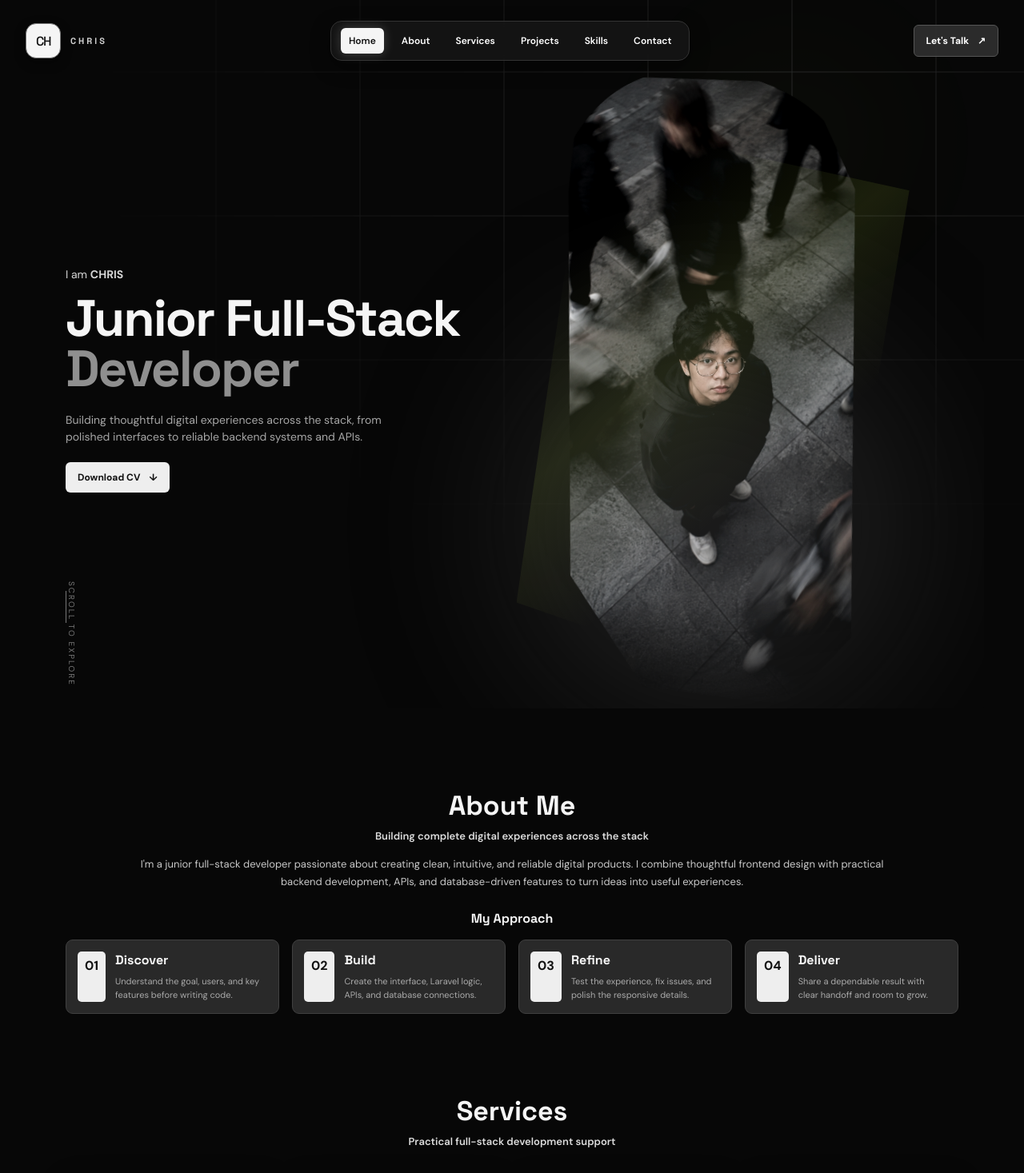
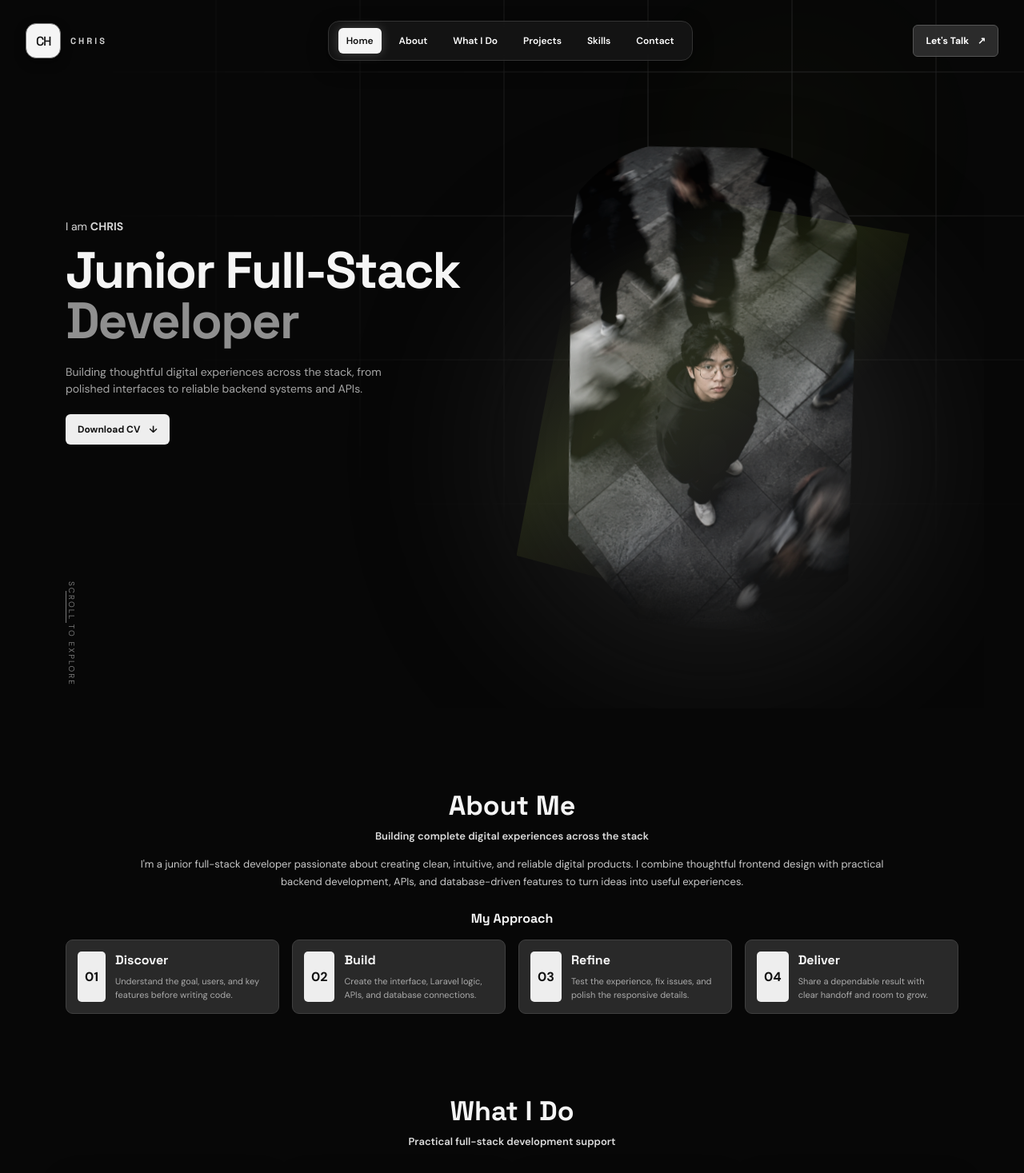
Before and after one commit to kurisu29/dev-profile, a React (Vite) app: page / in a window 1280 px wide. Shown: the top 1467 px of the page at 80% size. Built offline with nearby package versions, Linux system fonts and the light colour scheme.

Commit message:
header update

```diff
--- a/src/App.tsx
+++ b/src/App.tsx
@@ -154,21 +154,26 @@ function App() {
           <small>CHRIS</small>
         </a>
         <div className={`nav-links ${menuOpen ? "is-open" : ""}`}>
-          {["Home", "About", "Services", "Projects", "Skills", "Contact"].map(
-            (item) => (
+          {[
+            ["Home", "Home"],
+            ["About", "About"],
+            ["What I Do", "Services"],
+            ["Projects", "Projects"],
+            ["Skills", "Skills"],
+            ["Contact", "Contact"],
+          ].map(([label, section]) => (
               <a
-                className={active === item ? "active" : ""}
-                href={`#${item.toLowerCase()}`}
+                className={active === section ? "active" : ""}
+                href={`#${section.toLowerCase()}`}
                 onClick={() => {
-                  setActive(item);
+                  setActive(section);
                   setMenuOpen(false);
                 }}
-                key={item}
+                key={section}
               >
-                {item}
+                {label}
               </a>
-            ),
-          )}
+            ))}
         </div>
         <a className="talk" href="#contact" onClick={() => setMenuOpen(false)}>
           Let&apos;s Talk <span>↗</span>
@@ -257,7 +262,7 @@ function App() {
       </section>
       <section className="section shell" id="services">
         <SectionHeading
-          title="Services"
+          title="What I Do"
           subtitle="Practical full-stack development support"
         />
         <div className="service-grid">
--- a/src/style.css
+++ b/src/style.css
@@ -229,7 +229,7 @@
 .portrait-wrap {
   height: min(62vh, 540px) !important;
   align-self: center !important;
-  transform: translateY(58px);
+  transform: translateY(-2px);
 }
 .portrait-wrap img {
   height: 92% !important;
@@ -396,8 +396,8 @@
   min-height: 100vh !important;
 }
 .portrait-wrap {
-  height: 100vh !important;
-  align-self: start !important;
+  height: min(78vh, 680px) !important;
+  align-self: center !important;
 }
 .portrait-wrap img {
   height: 100% !important;
@@ -836,6 +836,7 @@ a {
 .hero-copy {
   padding: 30px 0;
   position: relative;
+  top: -60px;
   z-index: 1;
   animation: rise 0.8s both;
 }
@@ -1083,6 +1084,9 @@ a {
   border-radius: 5px;
   grid-row: span 2;
   margin-right: 0;
+  display: flex;
+  align-items: center;
+  justify-content: center;
 }
 .approach-grid strong {
   font-family: "Space Grotesk";
@@ -1261,6 +1265,7 @@ footer span {
   }
   .hero-copy {
     padding: 60px 0 0;
+    top: 0;
   }
   .portrait-wrap {
     height: 370px;
```
